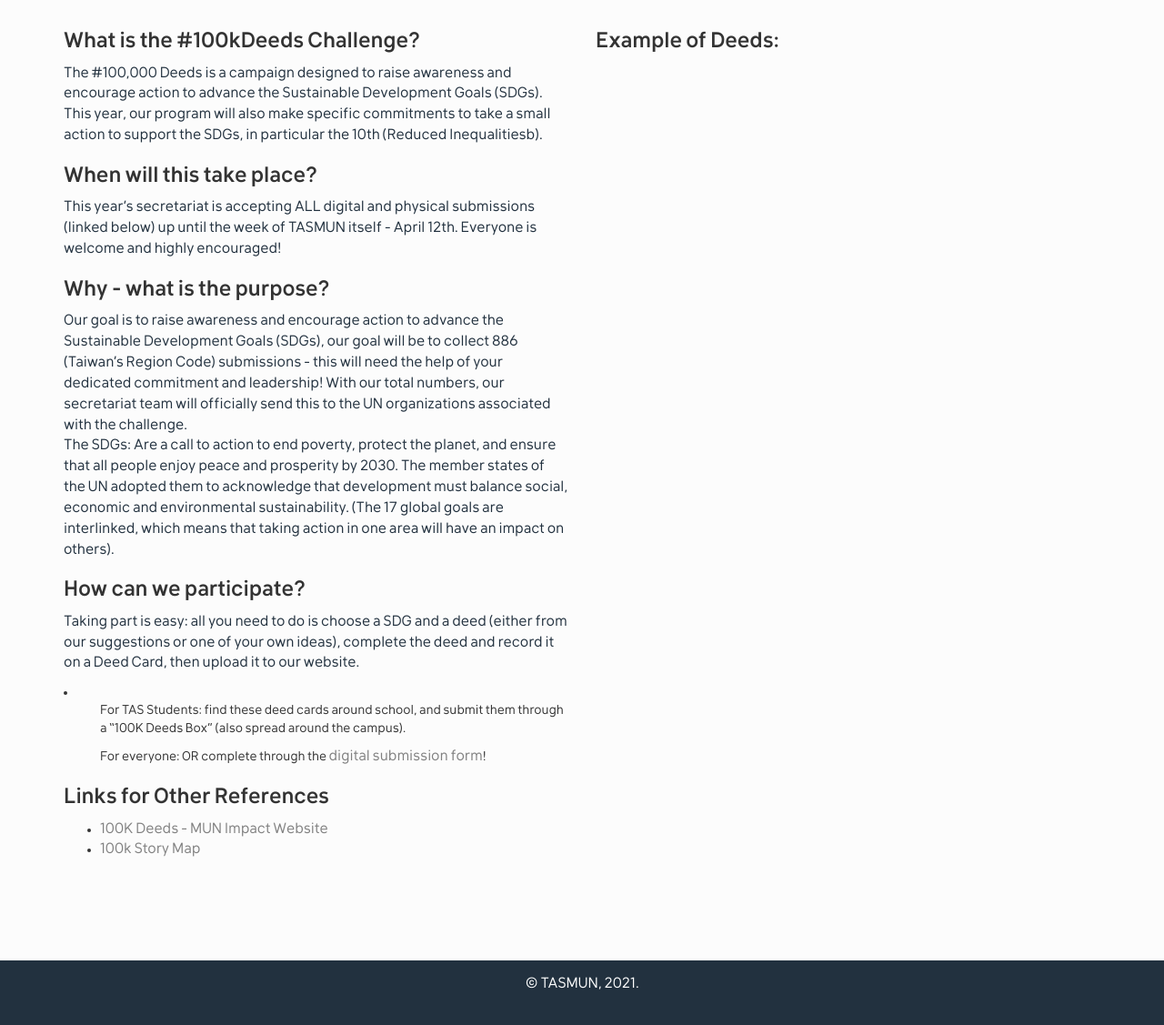
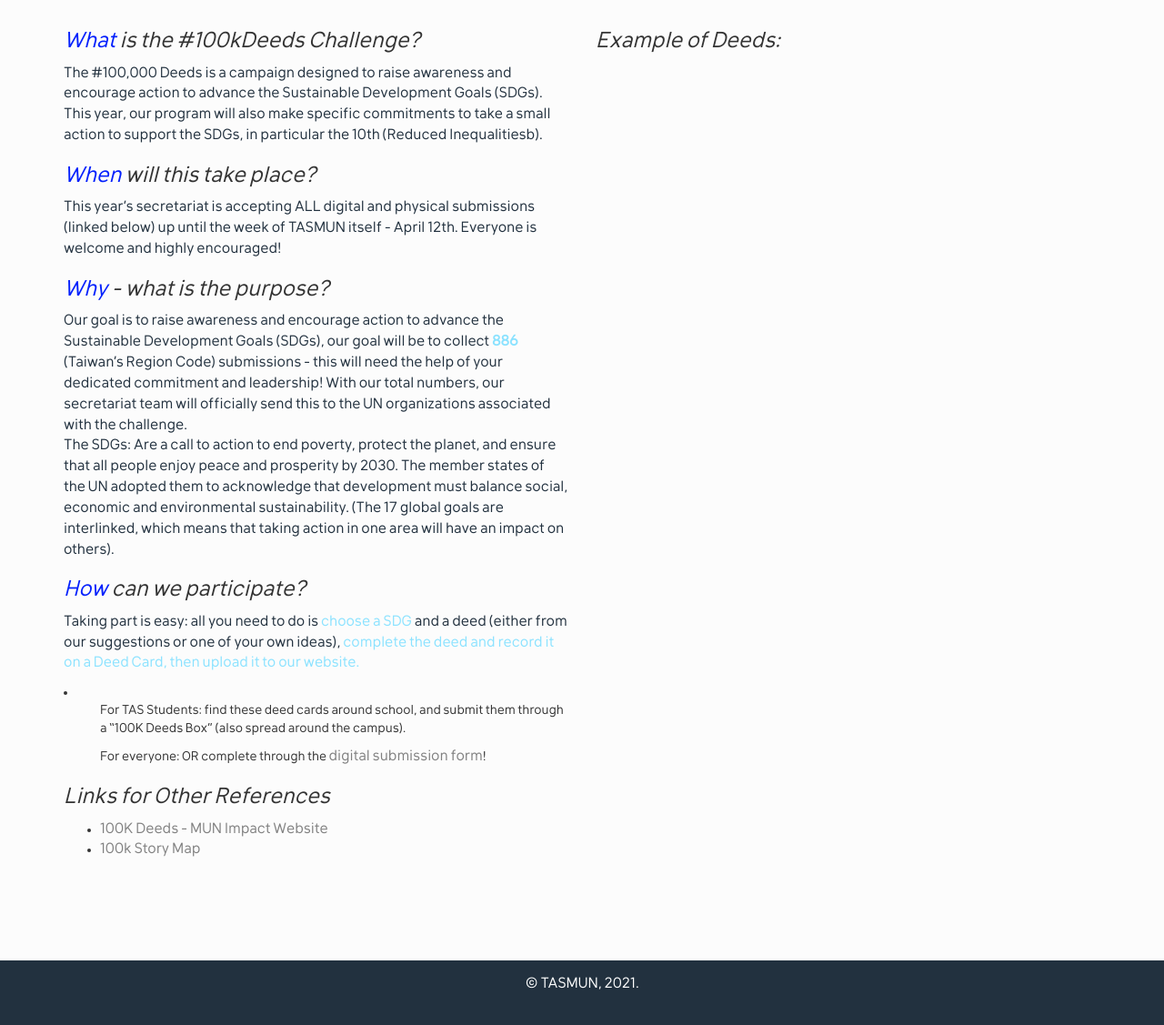
Before and after one commit to alexandernext/tasmun, a Jekyll site: the page built from 100kdeeds.html, in a window 1280 px wide. Shown: the part 265-1392 px from the top of the page at 91% size. Built offline with Jekyll 4.4.1, drawn with Linux system fonts in a browser that asks for light colours; some web fonts are replaced.

Commit message:
Update 100kdeeds.html

```diff
--- a/100kdeeds.html
+++ b/100kdeeds.html
@@ -5,28 +5,28 @@
 
 <div class="col-md-6">
   <div class="item">
-    <h3 class="item-title">What is the #100kDeeds Challenge?</h3>
+    <h3 class="item-title"><i><span style= "color: #0320fc">What</span> is the #100kDeeds Challenge?</i></h3>
           <p>The #100,000 Deeds is a campaign designed to raise awareness and encourage action to advance the Sustainable Development Goals (SDGs). This year, our program will also make specific commitments to take a small action to support the SDGs, in particular the 10th (Reduced Inequalitiesb).</p>
   </div>
    <div class="item">
-      <h3 class="item-title">When will this take place? </h3>
+     <h3 class="item-title"><i><span style= "color: #0320fc">When</span> will this take place?</i></h3>
           <p>This year’s secretariat is accepting ALL digital and physical submissions (linked below) up until the week of TASMUN itself - April 12th. Everyone is welcome and highly encouraged! </p>
    </div>
   <div class="item">
-  <h3 class="item-title">Why - what is the purpose?</h3>
-           <p>Our goal is to raise awareness and encourage action to advance the Sustainable Development Goals (SDGs), our goal will be to collect 886 (Taiwan’s Region Code) submissions - this will need the help of your dedicated commitment and leadership! With our total numbers, our secretariat team will officially send this to the UN organizations associated with the challenge.
+    <h3 class="item-title"><i><span style= "color: #0320fc">Why</span> - what is the purpose?</i></h3>
+           <p>Our goal is to raise awareness and encourage action to advance the Sustainable Development Goals (SDGs), our goal will be to collect <b><span style="color: #8ae2ff">886</span></b> (Taiwan’s Region Code) submissions - this will need the help of your dedicated commitment and leadership! With our total numbers, our secretariat team will officially send this to the UN organizations associated with the challenge.
              <br> The SDGs: Are a call to action to end poverty, protect the planet, and ensure that all people enjoy peace and prosperity by 2030. The member states of the UN adopted them to acknowledge that development must balance social, economic and environmental sustainability. (The 17 global goals are interlinked, which means that taking action in one area will have an impact on others). </P>
 </div>
 <div class="item">
-  <h3 class="item-title">How can we participate?</h3>
-          <p>Taking part is easy: all you need to do is choose a SDG and a deed (either from our suggestions or one of your own ideas), complete the deed and record it on a Deed Card, then upload it to our website.
+  <h3 class="item-title"><i><span style= "color: #0320fc">How</span> can we participate?</i></h3>
+          <p>Taking part is easy: all you need to do is <span style="color: #8ae2ff">choose a SDG</span> and a deed (either from our suggestions or one of your own ideas), <span style="color: #8ae2ff">complete the deed and record it on a Deed Card, then upload it to our website.</span>
           <li>
               <ol>For TAS Students: find these deed cards around school, and submit them through a “100K Deeds Box” (also spread around the campus). </ol>
               <ol>For everyone: OR complete through the <a href="https://docs.google.com/forms/d/e/1FAIpQLSfaF_i5rZxa2ZZWokOQ4-6RjVhxPQjgZMaHVYiBoL7o6h6IjA/viewform" target="_blank">digital submission form</a>! </ol>
             </li>
         </p></div>
   <div class="item">
-  <h3 class="item-title">Links for Other References</h3>
+    <h3 class="item-title"><i>Links for Other References</i></h3>
             <ul>
       <li><a href="https://100kdeeds.org/" target="_blank">100K Deeds - MUN Impact Website</a></li>
       <li><a href="https://storymaps.arcgis.com/stories/1f2ed02ee9a24ab5ab86c5ba0bc111ef" target="_blank">100k Story Map</a></li>
@@ -35,7 +35,7 @@
 </div>
 <div class="col-md-6">
   <div class="item">
-    <h3 class="item-title">Example of Deeds:</h3>
+    <h3 class="item-title"><i>Example of Deeds:</i></h3>
           <img style="position:relative;padding-top:56.25%;" src=""></img>
           <img style="position:relative;padding-top:56.25%;" src=""></img>
 </div>
```
